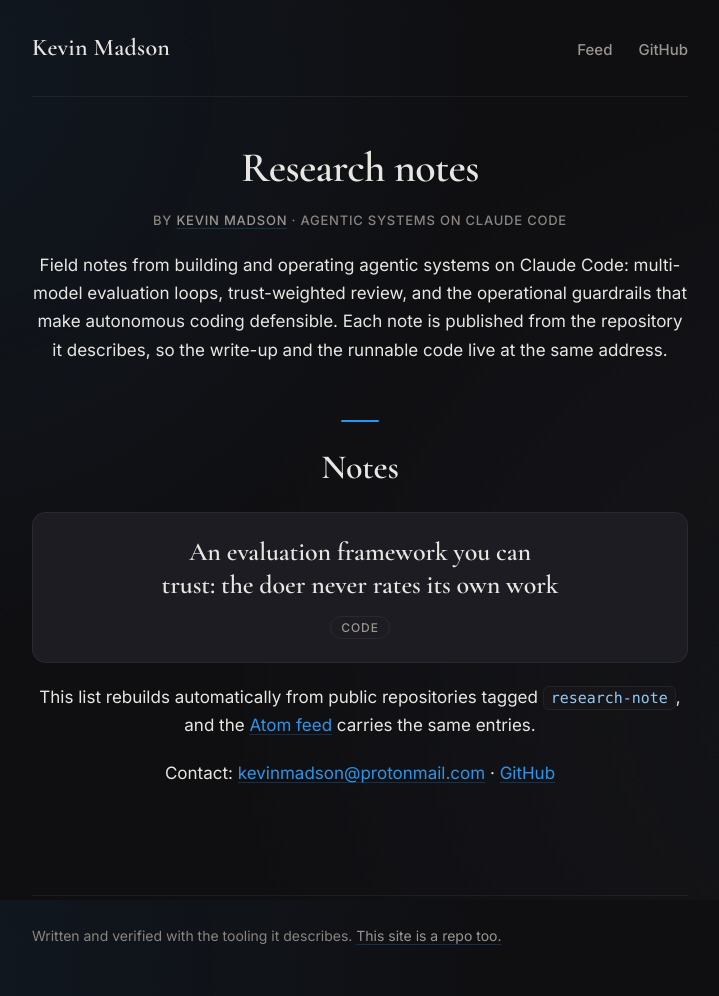
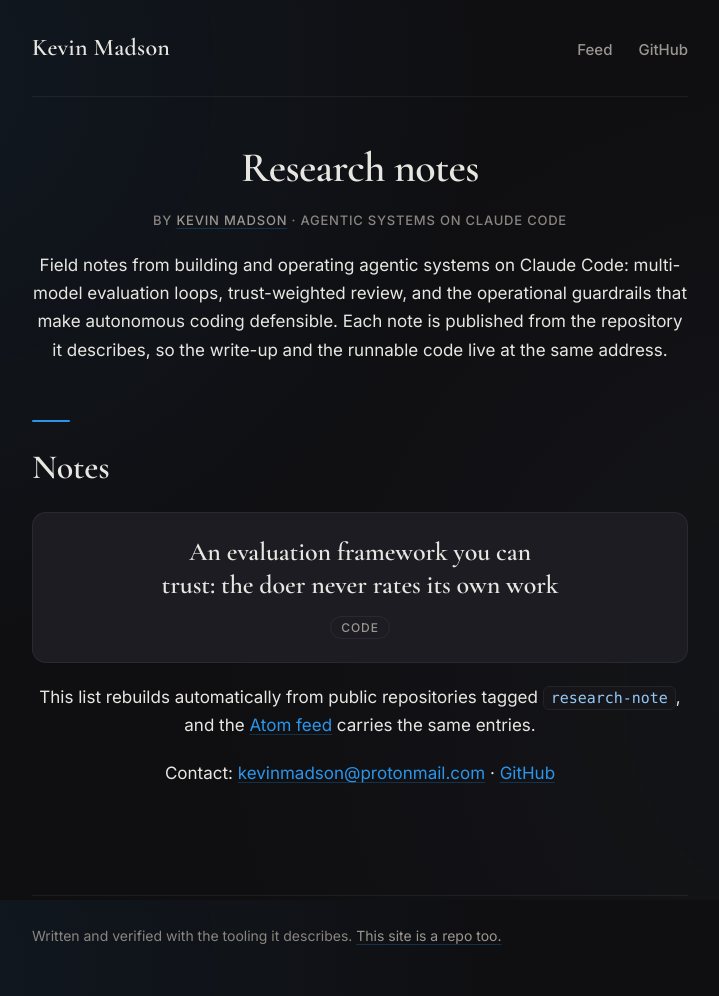
Before and after one commit to KiwiMaddog2020/kiwimaddog2020.github.io, a Jekyll site: the page built from index.md, in a window 1280 px wide. Shown: the whole page, without its empty margins (280-999 px from the left). Built offline with Jekyll 4.4.1, drawn with Linux system fonts in a browser that asks for light colours; our own code applies the rules of GitHub Pages for plain Markdown files.

Commit message:
Revert "feat(design): center the section subheaders and their tick"
This reverts commit 52ffdb4e010f5fd788a073f11a4187f0c0b03779.

```diff
--- a/assets/research-notes.css
+++ b/assets/research-notes.css
@@ -207,7 +207,6 @@
   padding-top: 20px;
   color: var(--text);
   position: relative;
-  text-align: center;
 }
 /* A short blue tick above each section header marks the seam in the
    blue-on-ink register without a heavy rule. */
@@ -215,8 +214,7 @@
   content: "";
   position: absolute;
   top: 0;
-  left: 50%;
-  transform: translateX(-50%);
+  left: 0;
   width: 38px;
   height: 2px;
   background: var(--accent);
@@ -230,7 +228,6 @@
   text-transform: uppercase;
   color: var(--text-2);
   margin: 40px 0 12px;
-  text-align: center;
 }
 
 /* Body paragraphs are justified with automatic hyphenation (the lang="en"
```
